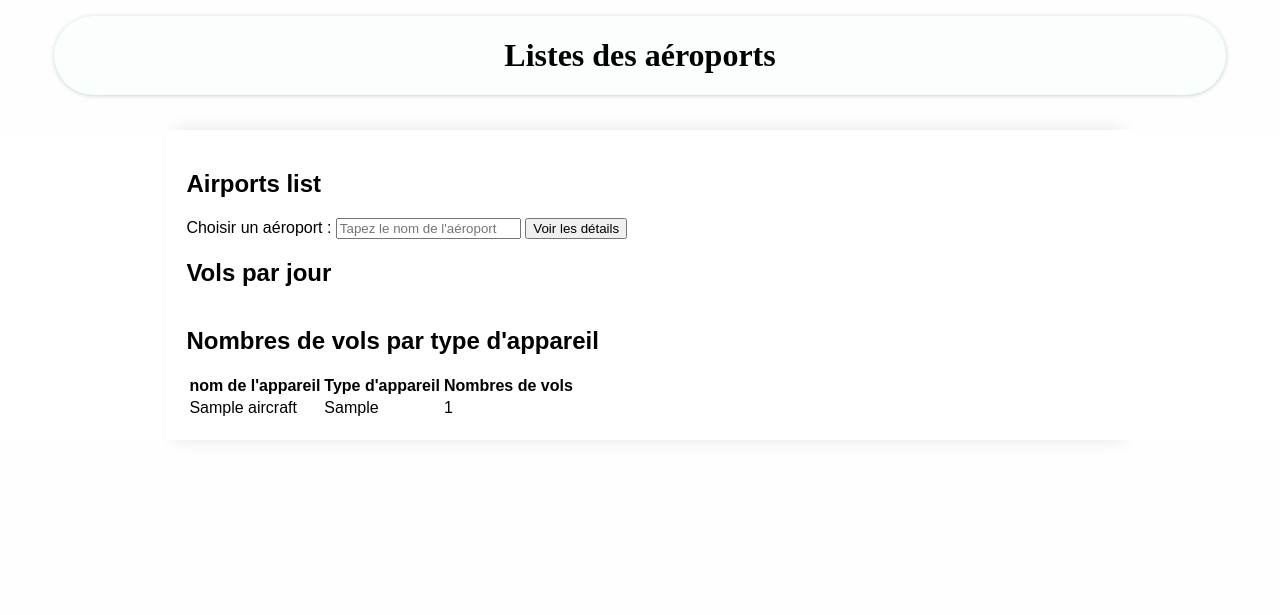
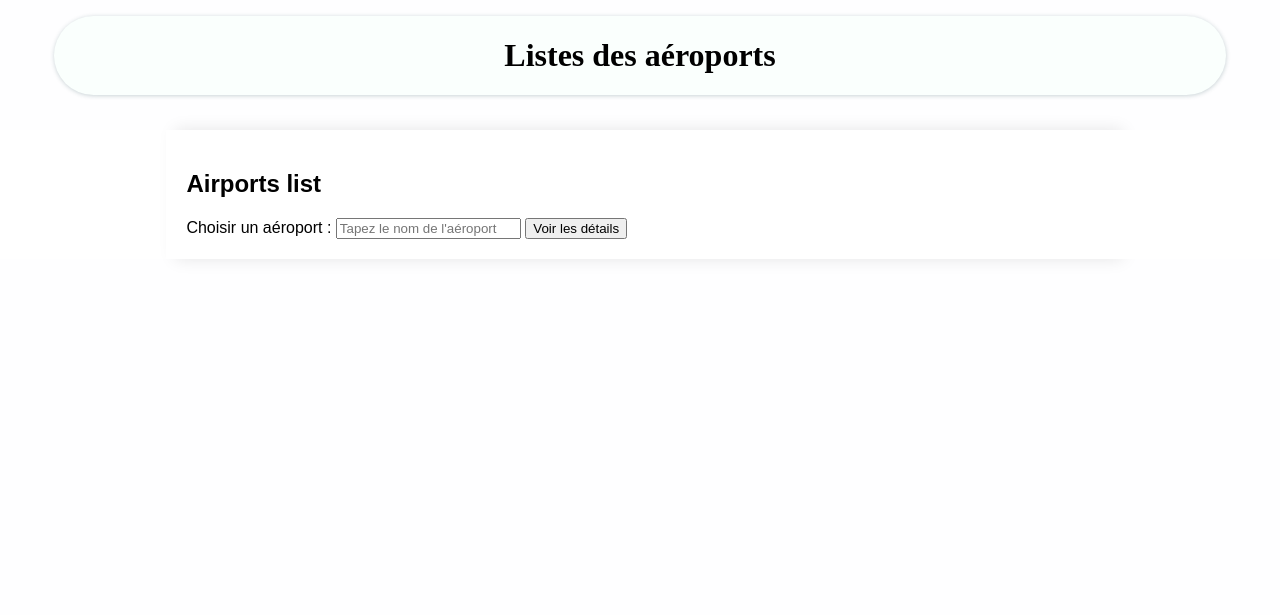
Before and after one commit to Younesdjzz/Bac1-website, a Flask app: page /airport in a window 1280 px wide. Shown: the part 44-659 px from the top of the page. Run offline with Flask 3, Linux system fonts and the light colour scheme; tables that the repository leaves empty hold one stand-in row (values such as "Sample post").

Commit message:
fin de la branche requete

```diff
--- a/mobility/airport.py
+++ b/mobility/airport.py
@@ -16,8 +16,8 @@ def requete_aeroport():
     airport_name = request.args.get('airport_name')
 
     airports = get_all_airports()
-    vols_type = nombre_de_vols_par_type()
     vols_jour = []
+    vols_type = []
     airport_not_found = False
 
     if airport_name:
@@ -28,6 +28,7 @@ def requete_aeroport():
         if airport:
             iata_code = airport[0]
             vols_jour = nombre_de_vols_par_jour(iata_code)
+            vols_type = nombre_de_vols_par_type(iata_code)
 
         if not airport:
             airport_not_found = True
@@ -35,6 +36,7 @@ def requete_aeroport():
         elif not vols_jour:
             jours_semaine = ['Lundi', 'Mardi', 'Mercredi', 'jeudi', 'Vendredi', 'Samedi', 'Dimanche']
             vols_jour = [{'jour_semaine': jour, 'nombre_de_vols': 0} for jour in jours_semaine]
+            vols_type = [{'name': "/", 'aircraft_type' : "/", "vols_totaux" : "/"}]
 
     return render_template("airports.html",
                            airports=airports,
--- a/mobility/models/airport.py
+++ b/mobility/models/airport.py
@@ -10,11 +10,12 @@ def search_airport_by_iata_code(iata_code: str):
     return db.execute('SELECT * FROM airport WHERE iata_code=?',(iata_code,)).fetchall()
 
 # Nombre de vols par type d’appareil:
-def nombre_de_vols_par_type():
+def nombre_de_vols_par_type(iata_code):
     db=get_db()
-    return db.execute("""SELECT name, aircraft_type, COUNT(*) AS vols_totaux FROM flight
+    return db.execute("""SELECT aircraft_type, COUNT(*) AS vols_totaux FROM flight
                        INNER JOIN aircraft ON (flight.iata_aircraft = aircraft.iata_aircraft)
-					   GROUP BY name""").fetchall()
+                      WHERE (iata_departure = ? OR iata_arrival = ?)
+					   GROUP BY aircraft_type""", (iata_code, iata_code)).fetchall()
 
 # Nombre de vols par jour de la semaine:
 def nombre_de_vols_par_jour(iata_code):
--- a/mobility/templates/airports.html
+++ b/mobility/templates/airports.html
@@ -12,7 +12,7 @@
 
 <form method="GET" action="{{ url_for('airport.requete_aeroport') }}">
     <label for="airport">Choisir un aéroport :</label>
-    <input list="airports" id="airport" name="airport_name" placeholder="Tapez le nom de l'aéroport">
+    <input list="airports" id="airport" name="airport_name" placeholder="Tapez le nom de l'aéroport" autocomplete="off">
     <datalist id="airports">
         {% for airport in airports %}
         <option value="{{ airport.name }}">
@@ -21,11 +21,13 @@
     <button type="submit">Voir les détails</button>
 </form>
 
+{% if airport_not_found %}
+    <p>L'aéroport "{{ selected_airport }}" n'est pas répertorié dans notre base de données</p>
+{% endif %}
+
+{% if selected_airport and not airport_not_found %}
+
 <h2>Vols par jour</h2>
-
-{% if airport_not_found %}
-    <p>L'aéroport "{{ selected_airport }}" n'existe pas dans la base de données</p>
-{% endif %}
 
 <table>
 
@@ -47,18 +49,17 @@
 
 <table>
     <tr>
-        <th>nom de l'appareil</th>
         <th>Type d'appareil</th>
         <th>Nombres de vols</th>
     </tr>
-    {% for nom_appareil, type, vols in vols_type %}
+    {% for vol in vols_type %}
     <tr>
-        <td>{{ nom_appareil }}</td>
-        <td>{{ type }}</td>
-        <td>{{ vols }}</td>
+        <td>{{ vol.aircraft_type }}</td>
+        <td>{{ vol.vols_totaux }}</td>
     </tr>
     {% endfor %}
 </table>
+{% endif %}
 
 {% endblock %}
 
```
